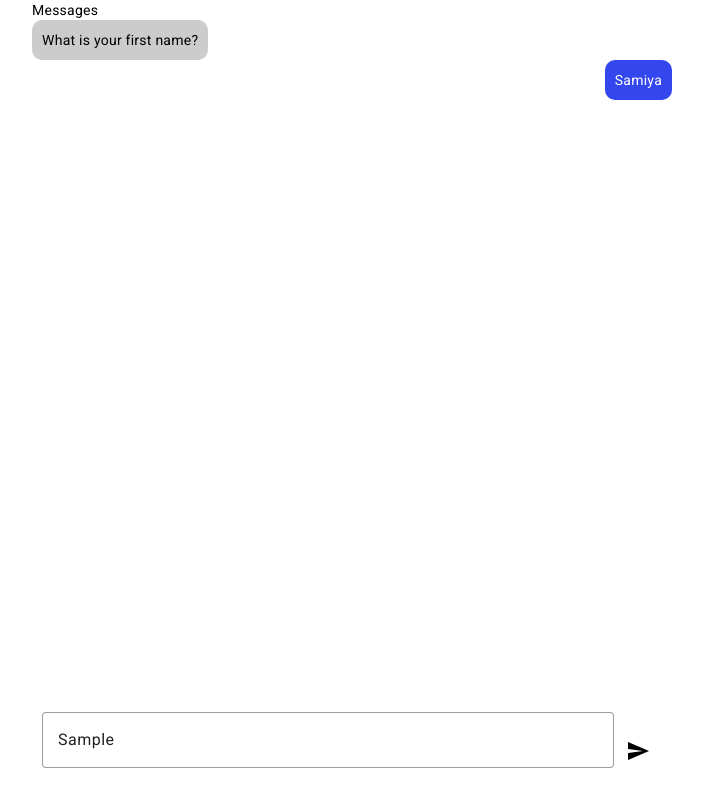
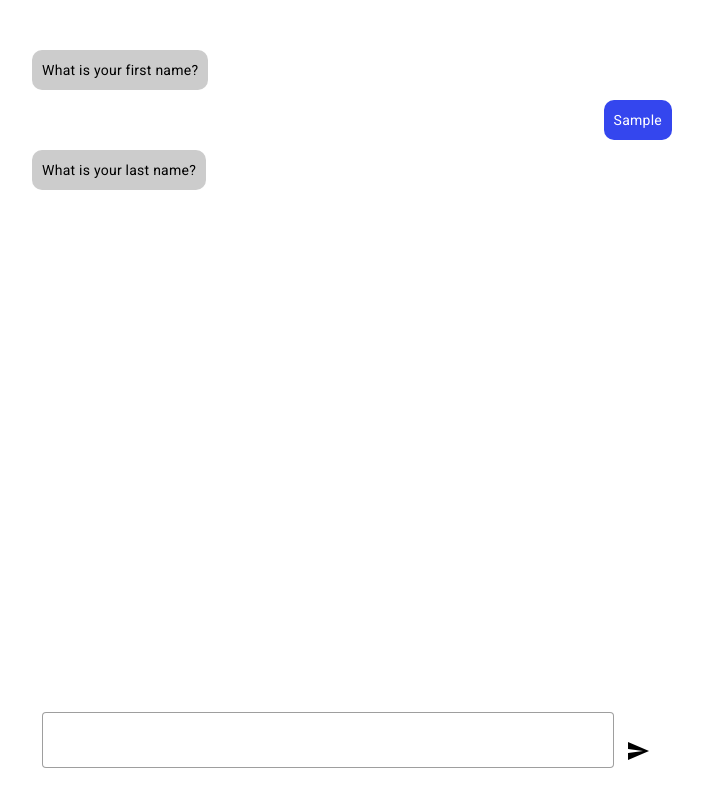
Before and after one commit to samiya-kazi/angular-chat-form, an Angular app in the folder chat-form/: page / in a window 1280 px wide. Both pictures are taken after typing "Sample" into the empty fields and a click on the button "send". Shown: the whole page, without its empty margins (288-991 px from the left). Built offline with nearby package versions, Linux system fonts and the light colour scheme.

Commit message:
feat: added multi form functionality

```diff
--- a/chat-form/src/app/components/chat/chat.component.css
+++ b/chat-form/src/app/components/chat/chat.component.css
@@ -1,8 +1,9 @@
 .container {
-  height: 100vh;
+  height: 95vh;
   width: 50vw;
   display: flex;
   flex-direction: column;
+  padding-top: 5vh;
 }
 
 .message-container {
@@ -16,6 +17,7 @@
 .message {
   width: 100%;
   display: flex;
+  margin: 10px 0px;
 }
 
 .bubble {
--- a/chat-form/src/app/components/chat/chat.component.html
+++ b/chat-form/src/app/components/chat/chat.component.html
@@ -1,11 +1,16 @@
 <div class="container">
   <div class="message-container">
-    Messages
     <div class="message" *ngFor="let message of messages" [class.user-message]="message.user" [class.system-message]="!message.user">
       <div class="bubble">{{message.content}}</div>
     </div>
   </div>
   <div class="input-container">
-    <app-form-field></app-form-field>
+    <app-form-field *ngIf="step === 0" type="text" [control]="form.controls.firstName" (nextStepEvent)="handleNewInfo($event)"></app-form-field>
+    <app-form-field *ngIf="step === 1" type="text" [control]="form.controls.lastName" (nextStepEvent)="handleNewInfo($event)"></app-form-field>
+    <app-form-field *ngIf="step === 2" type="email" [control]="form.controls.email" (nextStepEvent)="handleNewInfo($event)"></app-form-field>
+    <app-form-field *ngIf="step === 3" type="date" [control]="form.controls.dob" (nextStepEvent)="handleNewInfo($event)"></app-form-field>
+    <app-form-field *ngIf="step === 4" type="select" [control]="form.controls.gender" (nextStepEvent)="handleNewInfo($event)" [selectOptions]="genderOptions"></app-form-field>
+    <app-form-field *ngIf="step === 5" type="range" [control]="form.controls.satisfaction" (nextStepEvent)="handleNewInfo($event)"></app-form-field>
+    <button *ngIf="step === 6" mat-raised-button color="accent" (click)="handleSubmit()">Submit</button>
   </div>
 </div>
--- a/chat-form/src/app/components/chat/chat.component.ts
+++ b/chat-form/src/app/components/chat/chat.component.ts
@@ -1,4 +1,4 @@
-import { Component } from '@angular/core';
+import { Component, OnInit } from '@angular/core';
 import { FormBuilder, FormControl, Validators } from '@angular/forms';
 
 interface Message {
@@ -14,22 +14,49 @@ interface Message {
 })
 
 
-export class ChatComponent {
+export class ChatComponent implements OnInit {
 
-  messages: Message[] = [{content: 'What is your first name?', user: false}, {content: 'Samiya', user: true}];
+  step: number = 0;
+  messages: Message[] = [];
+  questions: string[] = [
+    'What is your first name?',
+    'What is your last name?',
+    'What is your email address?',
+    'What is your date of birth?',
+    'What gender are you?',
+    'Please rate your level of satisfaction with our services.',
+    'Click submit to submit form.'
+  ];
+
+  genderOptions = ['Male', 'Female', 'Other'];
+
 
   form = this.fb.group({
     firstName: new FormControl('', Validators.required),
     lastName: new FormControl('', Validators.required),
-    email: new FormControl('', [Validators.required]),
-    age: new FormControl('', [Validators.required, Validators.min(18)]),
+    email: new FormControl('', [Validators.required, Validators.email]),
+    dob: new FormControl('', [Validators.required]),
     gender: new FormControl('', Validators.required),
     satisfaction: new FormControl('', Validators.required)
   })
 
   constructor (private fb: FormBuilder) {}
 
+  ngOnInit(): void {
+    this.addMessage(this.questions[this.step], false);
+  }
+
   addMessage (content: string, user: boolean) {
     this.messages.push({content, user});
   }
+
+  handleNewInfo (info: any) {
+    this.addMessage(info.toString(), true);
+    this.step++;
+    this.addMessage(this.questions[this.step], false);
+  }
+
+  handleSubmit () {
+    console.log(this.form.value);
+  }
 }
--- a/chat-form/src/app/components/form-field/form-field.component.html
+++ b/chat-form/src/app/components/form-field/form-field.component.html
@@ -1,6 +1,37 @@
 <div class="input-container">
-  <mat-form-field appearance="outline">
-    <input matInput/>
+
+  <mat-form-field appearance="outline" *ngIf="type === 'text' || type === 'email'">
+    <input matInput [type]="type" [formControl]="control" />
+    <mat-error *ngIf="control.errors">Invalid input</mat-error>
   </mat-form-field>
-  <button mat-icon-button><mat-icon>send</mat-icon></button>
+
+  <div *ngIf="type === 'range'">
+    <mat-slider min="0" max="10" step="1" showTickMarks discrete>
+      <input matSliderThumb [formControl]="control">
+    </mat-slider>
+    <mat-error *ngIf="control.errors">Invalid input</mat-error>
+  </div>
+
+  <mat-form-field appearance="outline" *ngIf="type === 'select'">
+    <mat-label>Gender</mat-label>
+    <mat-select [formControl]="control">
+      <mat-option *ngFor="let option of selectOptions" [value]="option">{{option}}</mat-option>
+    </mat-select>
+    <mat-error *ngIf="control.errors">Invalid input</mat-error>
+  </mat-form-field>
+
+  <mat-form-field appearance="outline" *ngIf="type === 'date'">
+    <input matInput [matDatepicker]="datepicker" [formControl]="control">
+    <mat-hint>MM/DD/YYYY</mat-hint>
+    <mat-datepicker-toggle matIconSuffix [for]="datepicker"></mat-datepicker-toggle>
+    <mat-datepicker #datepicker>
+      <mat-datepicker-actions>
+        <button mat-button matDatepickerCancel>Cancel</button>
+        <button mat-raised-button color="primary" matDatepickerApply>Apply</button>
+      </mat-datepicker-actions>
+    </mat-datepicker>
+  </mat-form-field>
+
+  <button mat-icon-button (click)="handleSend()"><mat-icon>send</mat-icon></button>
+
 </div>
--- a/chat-form/src/app/components/form-field/form-field.component.ts
+++ b/chat-form/src/app/components/form-field/form-field.component.ts
@@ -1,4 +1,5 @@
-import { Component } from '@angular/core';
+import { Component, EventEmitter, Input, Output } from '@angular/core';
+import { FormControl } from '@angular/forms';
 
 @Component({
   selector: 'app-form-field',
@@ -7,4 +8,18 @@ import { Component } from '@angular/core';
 })
 export class FormFieldComponent {
 
+  @Input() step!: number;
+  @Input() type! : string;
+  @Input() control! : FormControl;
+  @Input() selectOptions! : string[] | undefined;
+
+  @Output() nextStepEvent = new EventEmitter();
+
+  handleSend () {
+    if (this.control.valid) {
+      this.nextStepEvent.emit(this.control.value);
+    } else {
+      console.log(this.control.errors);
+    }
+  }
 }
```
Also changed, not shown: chat-form/src/app/app.module.ts (+10 -2 lines).
